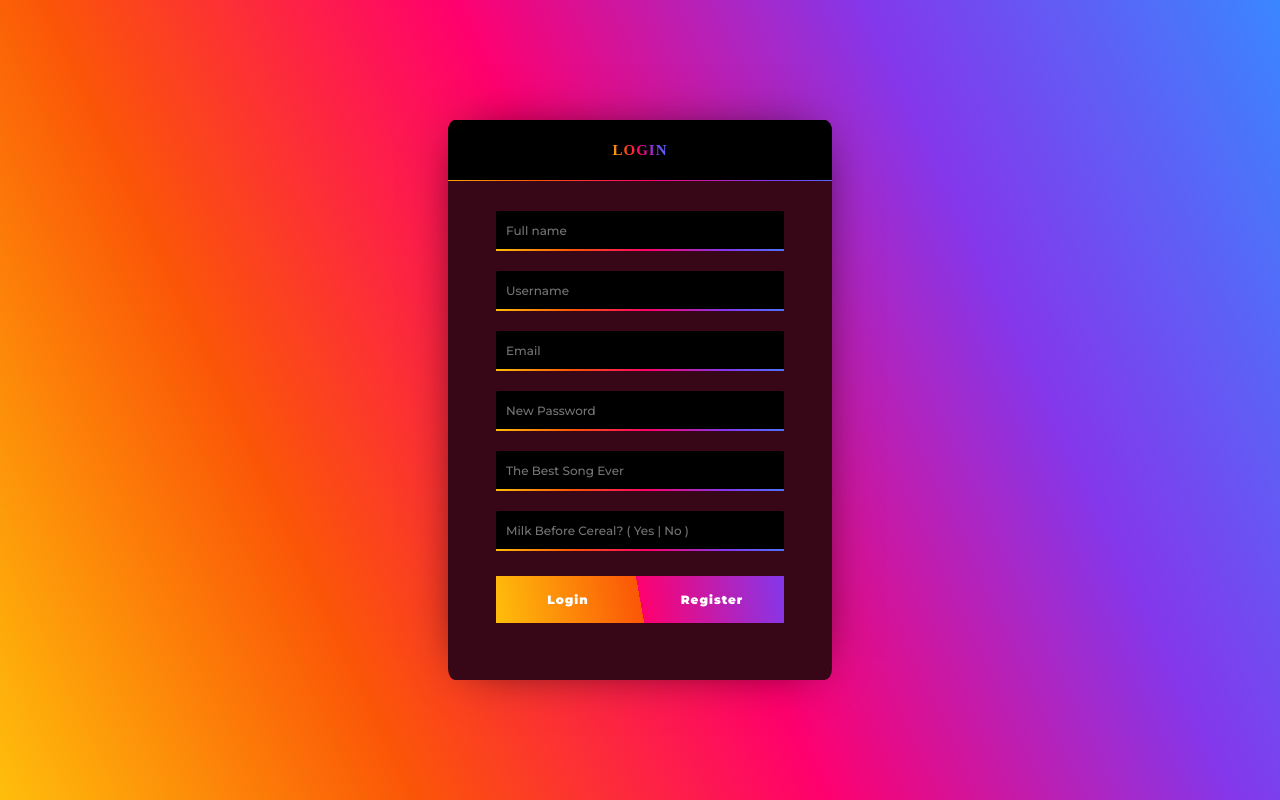
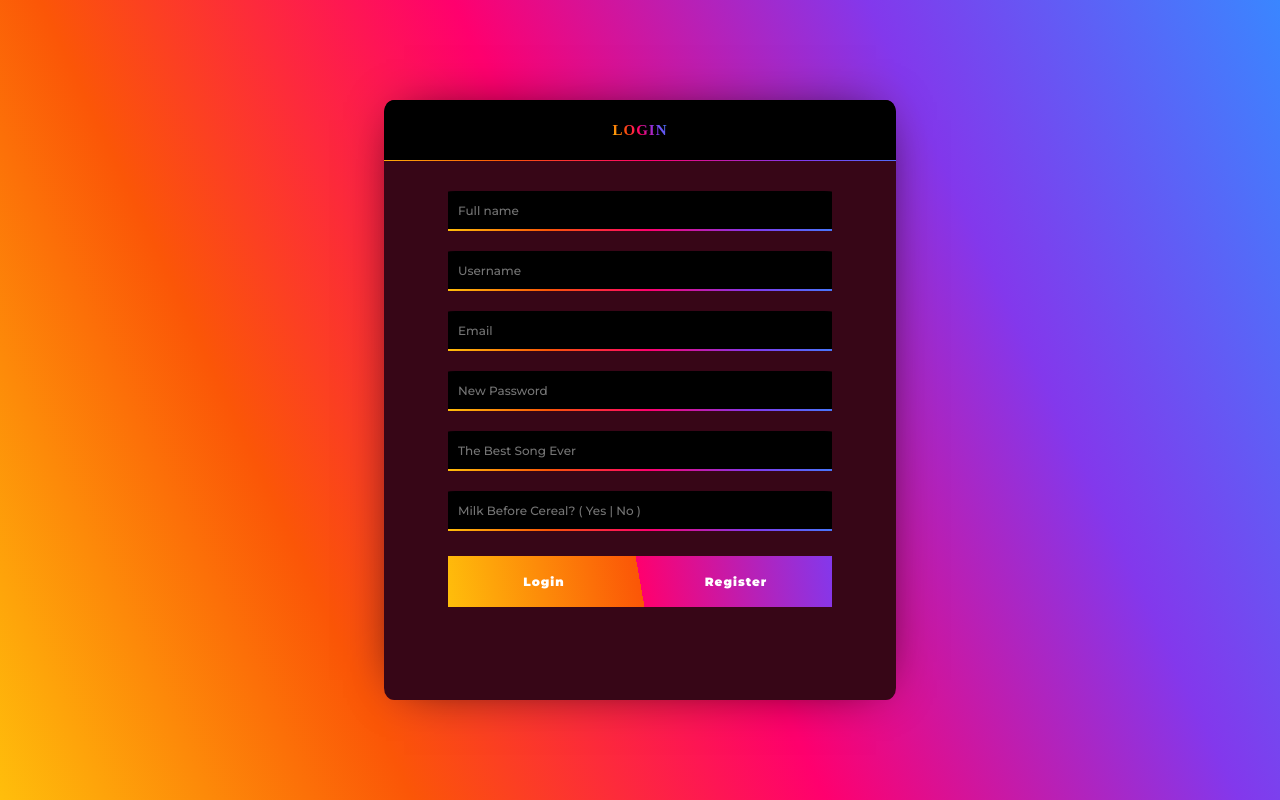
Before and after one commit to onyx-interactive/account, a plain HTML site: page firebase.html in a window 1280 px wide. Drawn offline with Linux system fonts and the light colour scheme; a web font is replaced by a local one.

Commit message:
Update firebase.css

```diff
--- a/assets/css/firebase.css
+++ b/assets/css/firebase.css
@@ -16,8 +16,8 @@ html, body {
     outline: none;
 }
 #content_container {
-    width: 30%;
-    height: 70%;
+    width: 40%;
+    height: 75%;
 }
 
 #form_container {
```
